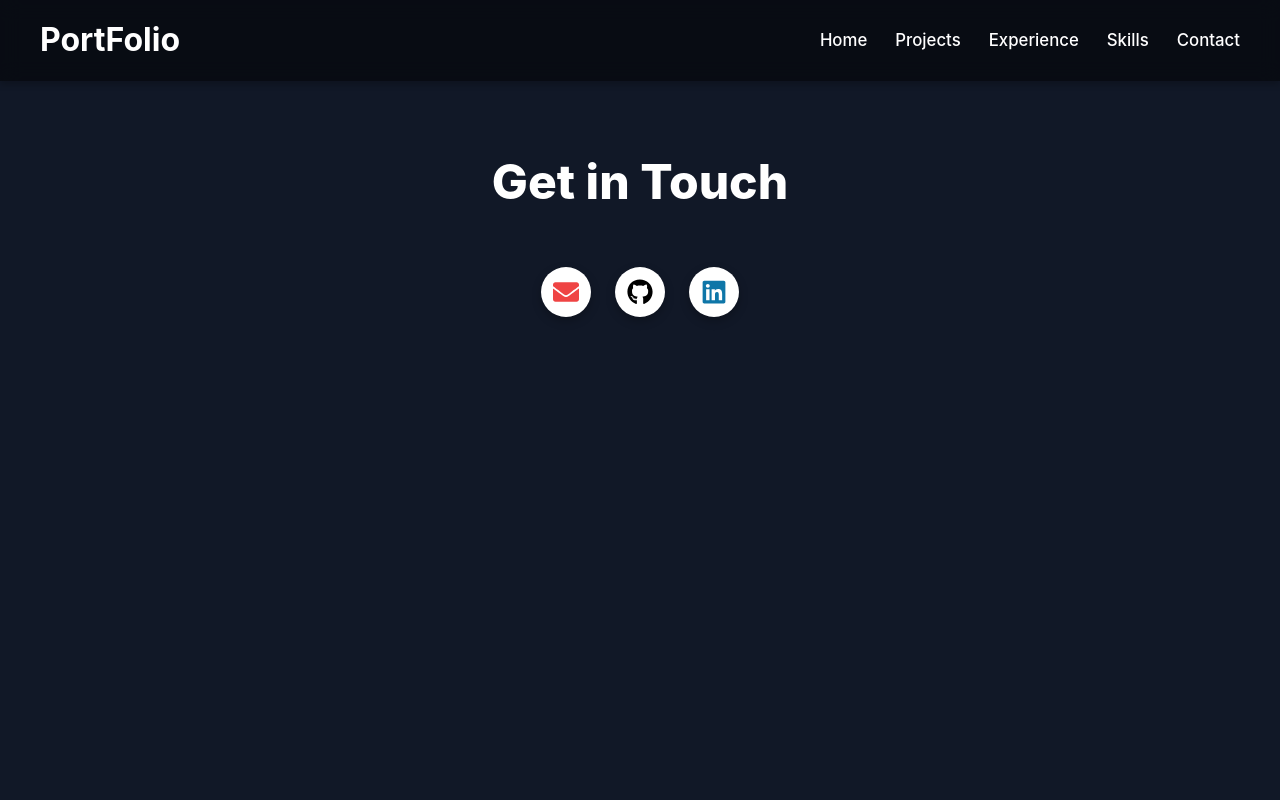
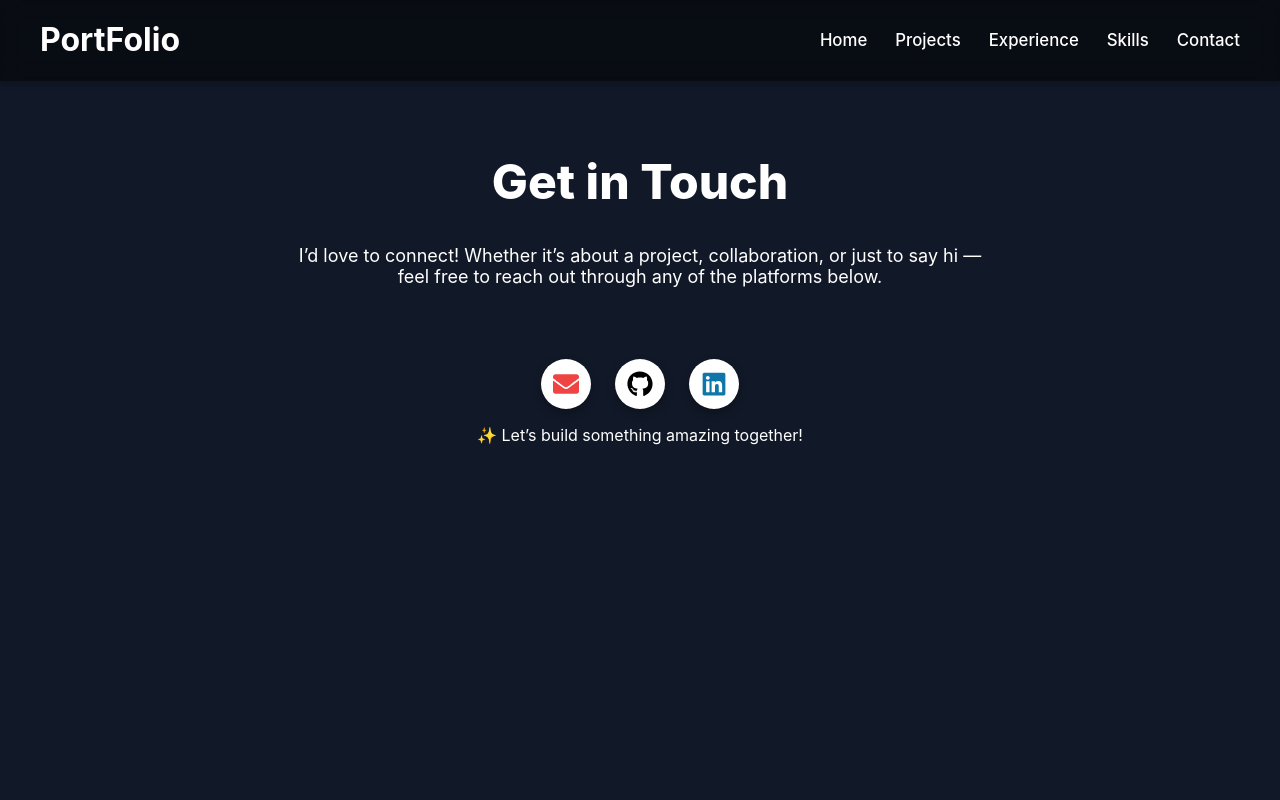
Before and after one commit to Maverick400x/portfolio, a React (Create React App) app: page /contact in a window 1280 px wide. Shown: the top 800 px of the page. Built offline with nearby package versions, Linux system fonts and the light colour scheme.

Commit message:
Update Contact.jsx

```diff
--- a/src/pages/Contact.jsx
+++ b/src/pages/Contact.jsx
@@ -15,6 +15,18 @@ export default function Contact() {
             >
                 Get in Touch
             </motion.h2>
+
+            {/* Subtext */}
+            <motion.p
+                initial={{ opacity: 0 }}
+                animate={{ opacity: 1 }}
+                transition={{ delay: 0.3, duration: 0.8 }}
+                className="contact-subtext"
+            >
+                I’d love to connect! Whether it’s about a project, collaboration,
+                or just to say hi — feel free to reach out through any of the
+                platforms below.
+            </motion.p>
 
             {/* Social Links */}
             <motion.div
@@ -37,6 +49,16 @@ export default function Contact() {
                     <FaLinkedin size={26} />
                 </a>
             </motion.div>
+
+            {/* Footer Note */}
+            <motion.p
+                initial={{ opacity: 0 }}
+                animate={{ opacity: 1 }}
+                transition={{ delay: 0.7, duration: 0.8 }}
+                className="contact-footer"
+            >
+                ✨ Let’s build something amazing together!
+            </motion.p>
         </div>
     );
 }
```
